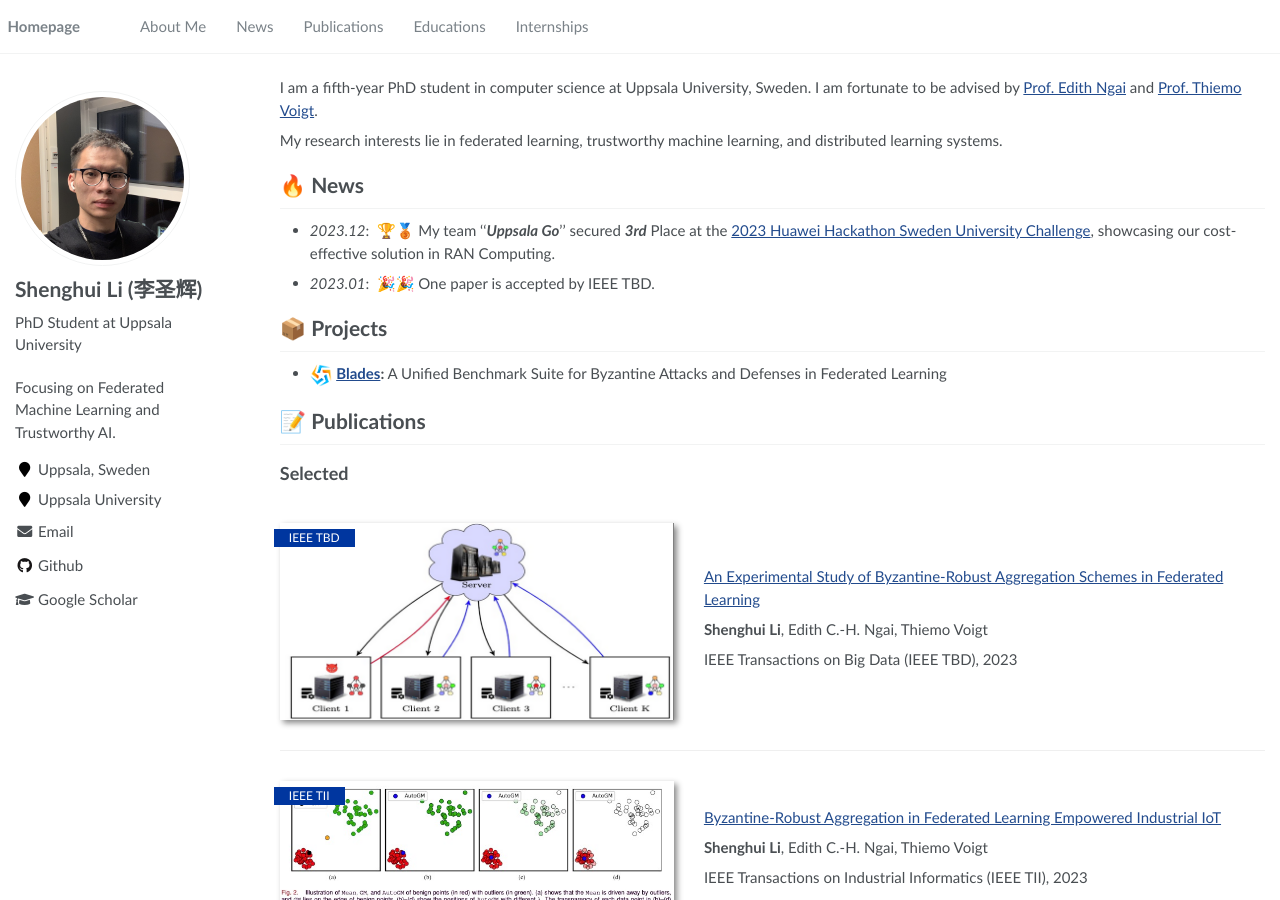
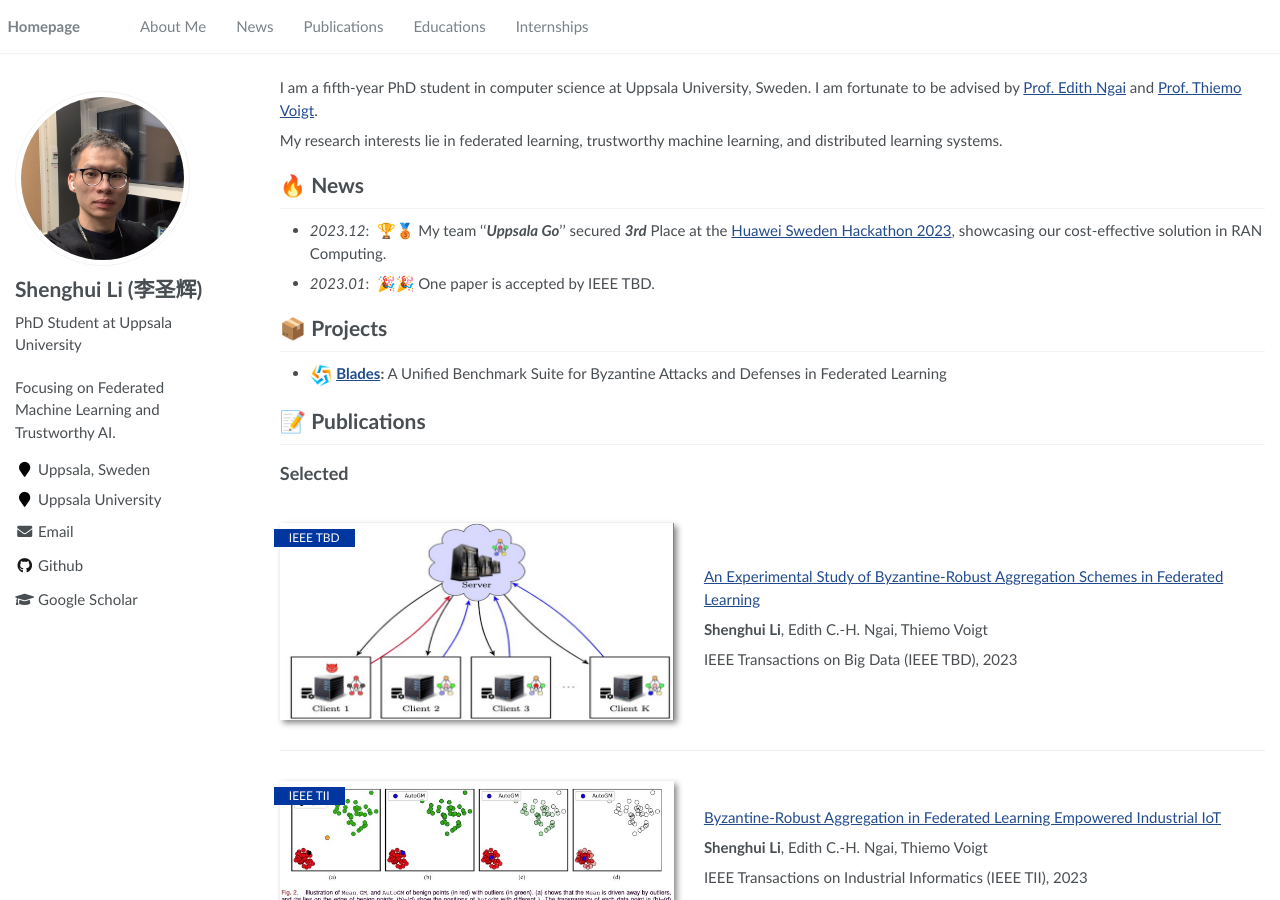
Before and after one commit to lishenghui/lishenghui.github.io, a Jekyll site: the page built from _pages/about.md, in a window 1280 px wide and 900 px high. Built offline with Jekyll 4.4.1, drawn with Linux system fonts in a browser that asks for light colours.

Commit message:
Update about.md

```diff
--- a/_pages/about.md
+++ b/_pages/about.md
@@ -27,7 +27,7 @@
 distributed learning systems.
 
 # 🔥 News
-- *2023.12*: &nbsp;🏆🥉 My team ''***Uppsala Go***'' secured ***3rd*** Place at the [2023 Huawei Hackathon Sweden University Challenge](https://www.huaweihackathon2023.se/en/challenges/registration), showcasing our cost-effective solution in RAN Computing.
+- *2023.12*: &nbsp;🏆🥉 My team ''***Uppsala Go***'' secured ***3rd*** Place at the [Huawei Sweden Hackathon 2023](https://www.huaweihackathon2023.se/en/challenges/registration), showcasing our cost-effective solution in RAN Computing.
 - *2023.01*: &nbsp;🎉🎉 One paper is accepted by IEEE TBD.
 
 [//]: # (- *2022.02*: &nbsp;🎉🎉 Lorem ipsum dolor sit amet, consectetur adipiscing elit. Vivamus ornare aliquet ipsum, ac tempus justo dapibus sit amet. )
```
